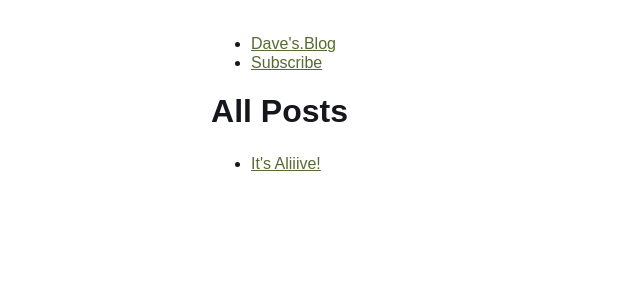
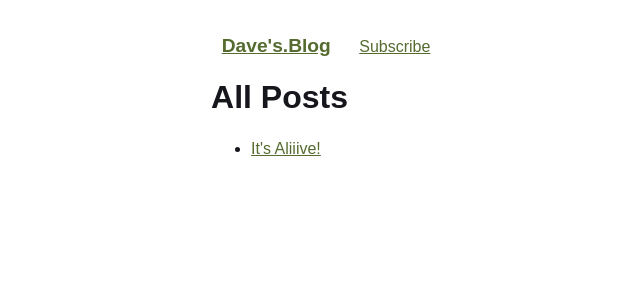
Before and after one commit to dchssr/dchssr.github.io, a Jekyll site: the page built from index.html, in a window 1280 px wide. Shown: the top 300 px of the page, without its empty margins (73-713 px from the left). Built offline with Jekyll 4.4.1, drawn with Linux system fonts in a browser that asks for light colours.

Commit message:
style: header navigation

```diff
--- a/_includes/header_nav.html
+++ b/_includes/header_nav.html
@@ -1,8 +1,12 @@
 <header class="page-header">
   <nav class="main-nav">
-    <ul>
-      <li><a href="/">Dave's.Blog</a></li>
-      <li><a href="/daves.blog.atom.xml">Subscribe</a></li>
+    <ul class="nav-list">
+      <li class="entry home">
+	<a class="link" href="/">Dave's.Blog</a>
+      </li>
+      <li class="entry subscribe">
+	<a class="link" href="/daves.blog.atom.xml">Subscribe</a>
+      </li>
     </ul>
   </nav>
 </header>
--- a/_sass/components/_index.sass
+++ b/_sass/components/_index.sass
@@ -1 +1 @@
-@import article, post-list
+@import article, post-list, header-nav
--- /dev/null
+++ b/_sass/components/header-nav.sass
@@ -0,0 +1,22 @@
+nav.main-nav > .nav-list
+  display: flex
+  align-items: baseline
+  align-content: space-between
+  gap: 2ch
+  padding-left: 0
+
+  list-style-type: none
+
+.entry.home
+  > .link
+    font-size: larger
+    font-weight: bold
+    text-decoration: underline
+    padding: 0.5ch 1ch
+    border-radius: 2em
+
+    &:hover
+      color: var(--bg-color)
+      background: linear-gradient(45deg, var(--accent-1), lighten($accent1, 20%))
+      border-color: transparent
+      box-shadow: 0 0 1ch var(--accent-1)
```
